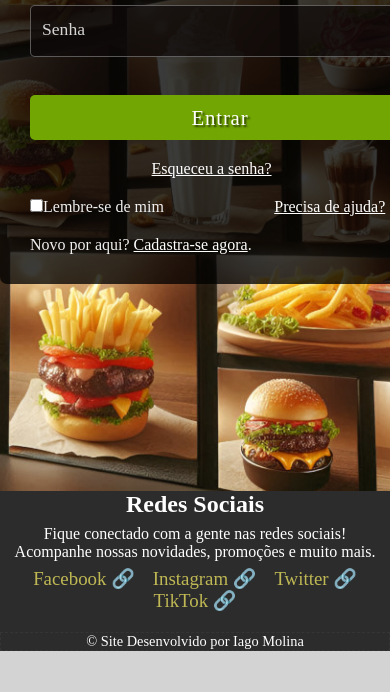
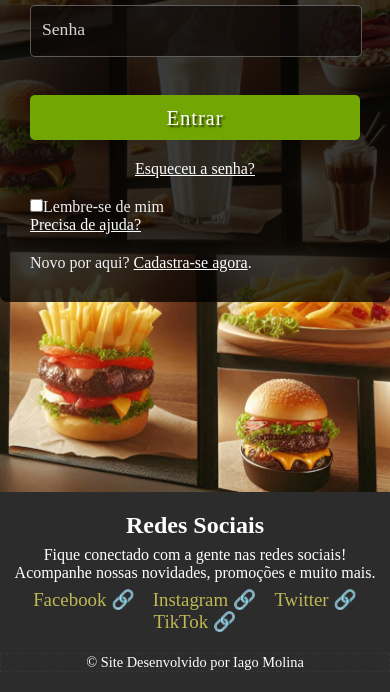
Before and after one commit to IagoMOLINA/Projeto-Hamburgueria, a plain HTML site: page login.html in a window 390 px wide. Shown: the part 225-917 px from the top of the page. Before the commit the page ends 876 px from the top, so only its background shows below. Drawn offline with Linux system fonts and the light colour scheme.

Commit message:
Ajustei a responsividade de login

```diff
--- a/estilos/login.css
+++ b/estilos/login.css
@@ -25,27 +25,35 @@
     padding: 0;
 }
 
+body{
+    display: flex;
+    flex-direction: column;
+    min-height: 100vh; /* Garante que o body ocupe no mínimo a altura total da tela */
+    margin: 0;
+    overflow-x: hidden; /* Impede a rolagem horizontal */
+}
+
 html, body{
-    height: 100%;
     background-color: #d3d3d3;
 }
 
 main {
-    position: absolute;
+    flex-grow: 1; /* Permite que o conteúdo principal cresça e empurre o footer para baixo */
     width: 100vw;
-    height: 98vh;
-
+    height: auto; /* Removemos a altura fixa */
+    position: relative; /* Garantimos que não fique absoluto */
 }
 
 section#dados {
     overflow: hidden; /* Impede o colapso de margens */
-    height: 85vh;
+    min-height: 85vh;
     background:url('../images/fundo-login2.jpg') no-repeat center center;
     background-size: cover;
 }
 
 form {
-    width: 380px;
+    max-width: 380px;
+    min-width: 200px;
     background-color: rgba(0, 0, 0, 0.767);
     color: #f0f0f0;
     padding: 30px;
@@ -129,23 +137,36 @@ div.buttom >input:active {
 }
 
 div.sem-acesso {
-    padding-left: 32%;
+    display: flex;
+    justify-content: center;
 }
 
 div.help > a {
     padding-left: 28%;
 }
 
+@media (max-width: 450px) {
+    div.help > a {
+        padding-left: 0%;
+    }
+}
+
+@media (max-width: 450px) {   /* quebrando a linha após tirar o padding acima */
+    div.help > a::before {
+        content: "\A"; /* Quebra de linha */
+        white-space: pre; /* Permite que \A funcione como quebra de linha */
+    }
+}
 /* ITENS DO FOOTER (RODA-PÉ) */
 footer {
-    position: absolute;
-    top: 84.8%;
     text-align: center;
     width: 100%;
     background-color: #2c2c2c;
     color: white;
+    padding: 20px 0;
+    box-sizing: border-box;
 }
-#f4f8ef
+
 #fale-conosco h2 {
     font-size: 1.3em;
     color: #f4f8ef;
@@ -161,10 +182,9 @@ footer {
     font-size: 1.18em;
     color: var(--cor02);
     padding: 0 7px;
-
 }
 
-a.externo::after{
+a.externo::after {
     content: '\00A0\1F517';
 }
 
```
